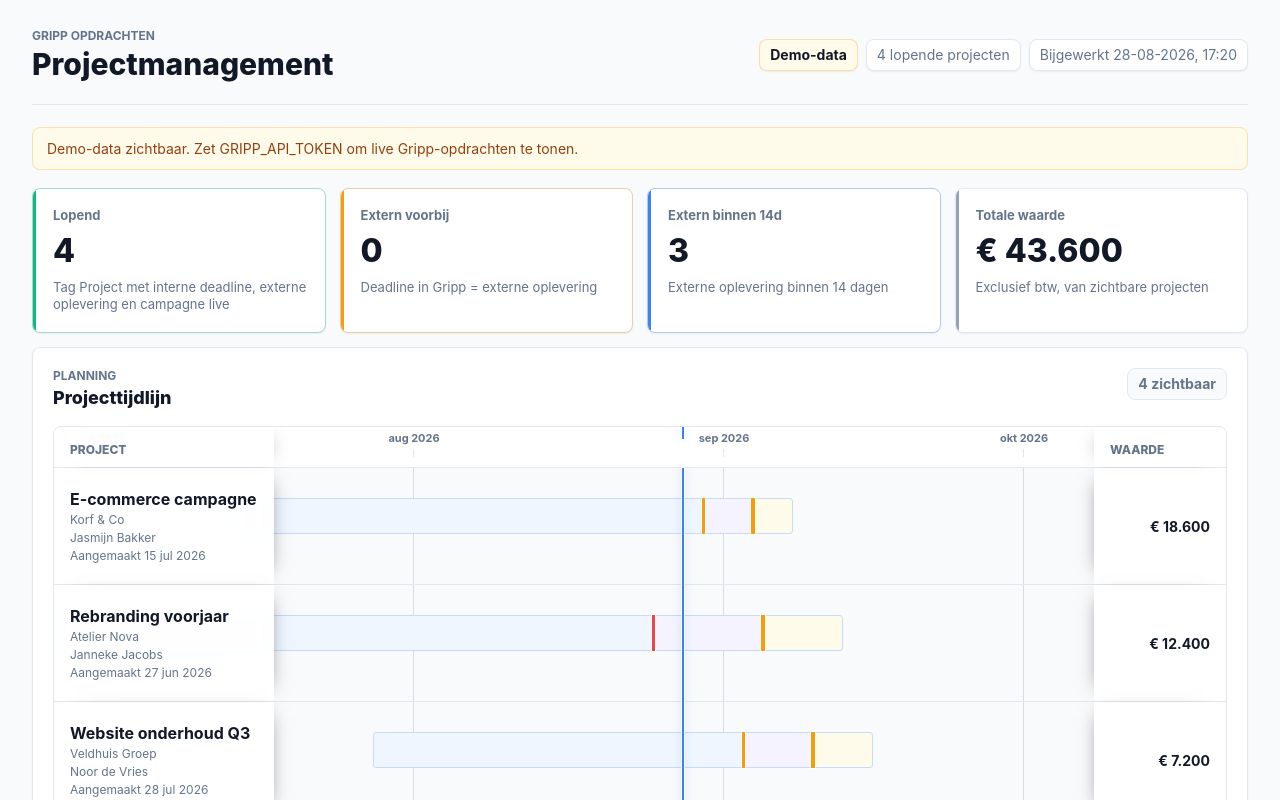
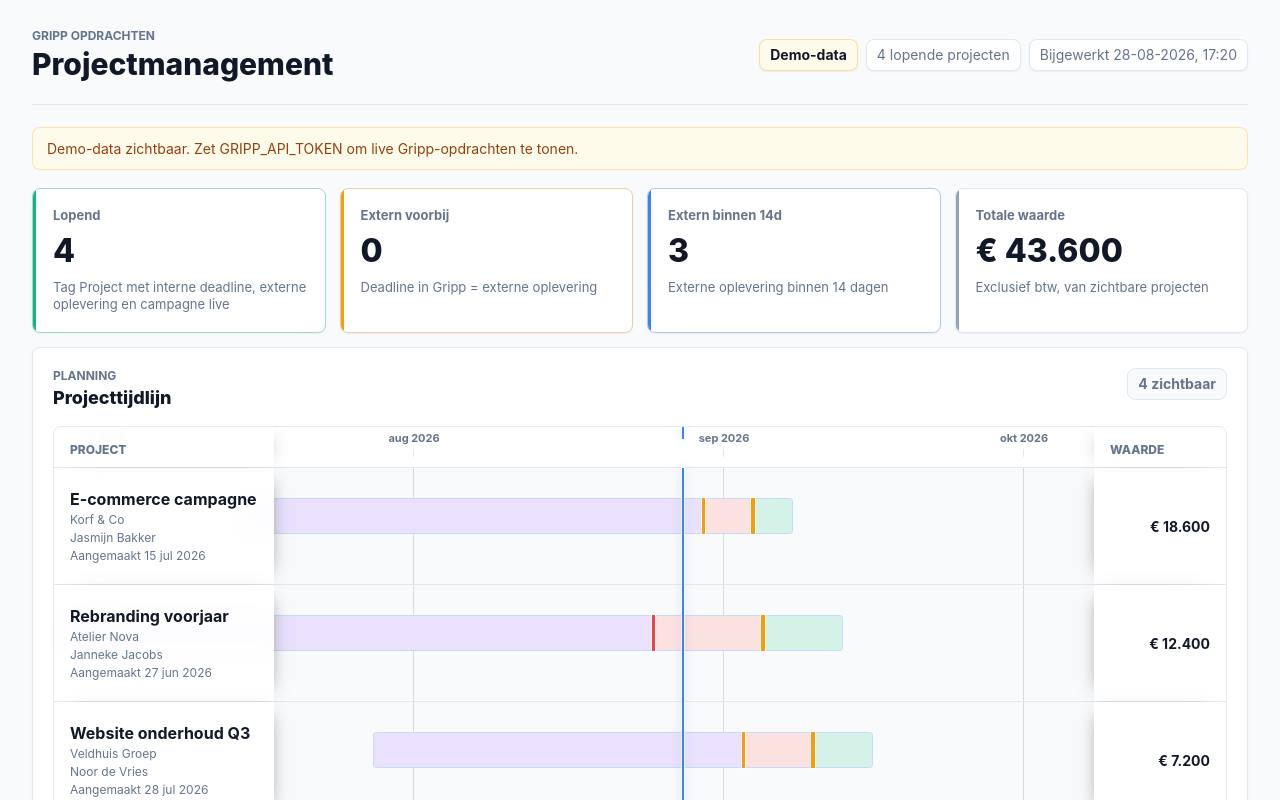
Before and after one commit to maxancedecot/GrippMCP, a Next.js app: page /projectmanagement in a window 1280 px wide. Shown: the top 800 px of the page. Built offline with nearby package versions, Linux system fonts and the light colour scheme.

Commit message:
Update project timeline segment colors

```diff
--- a/app/globals.css
+++ b/app/globals.css
@@ -1335,15 +1335,15 @@ td .inline-bar {
 }
 
 .project-timeline-block__segment--created {
-  background: var(--blue-soft);
+  background: color-mix(in srgb, var(--overtime) 18%, #ffffff);
 }
 
 .project-timeline-block__segment--internal {
-  background: var(--overtime-soft);
+  background: color-mix(in srgb, var(--danger) 16%, #ffffff);
 }
 
 .project-timeline-block__segment--external {
-  background: var(--warning-soft);
+  background: color-mix(in srgb, var(--good) 18%, #ffffff);
 }
 
 .project-timeline-milestone {
```
